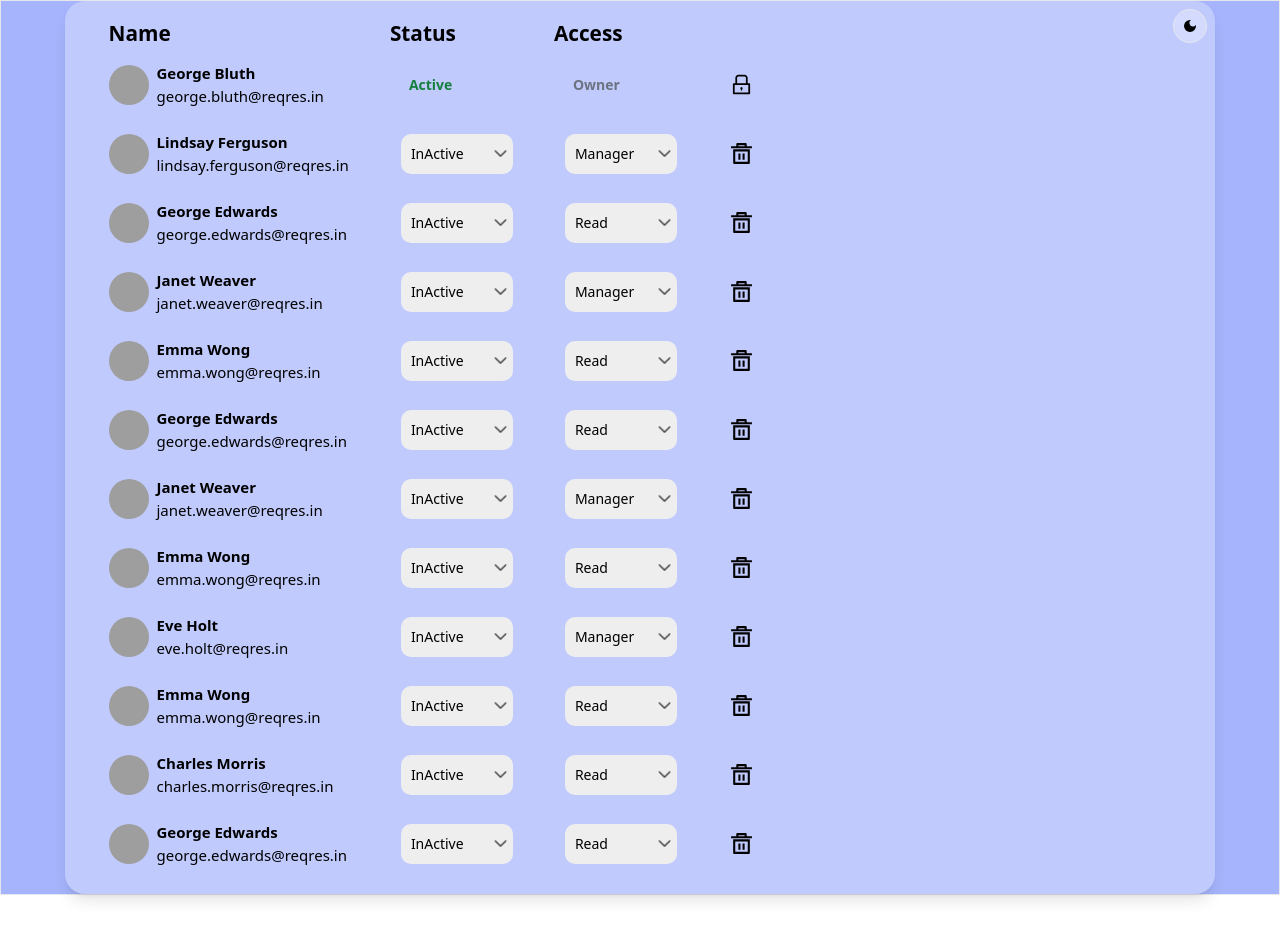
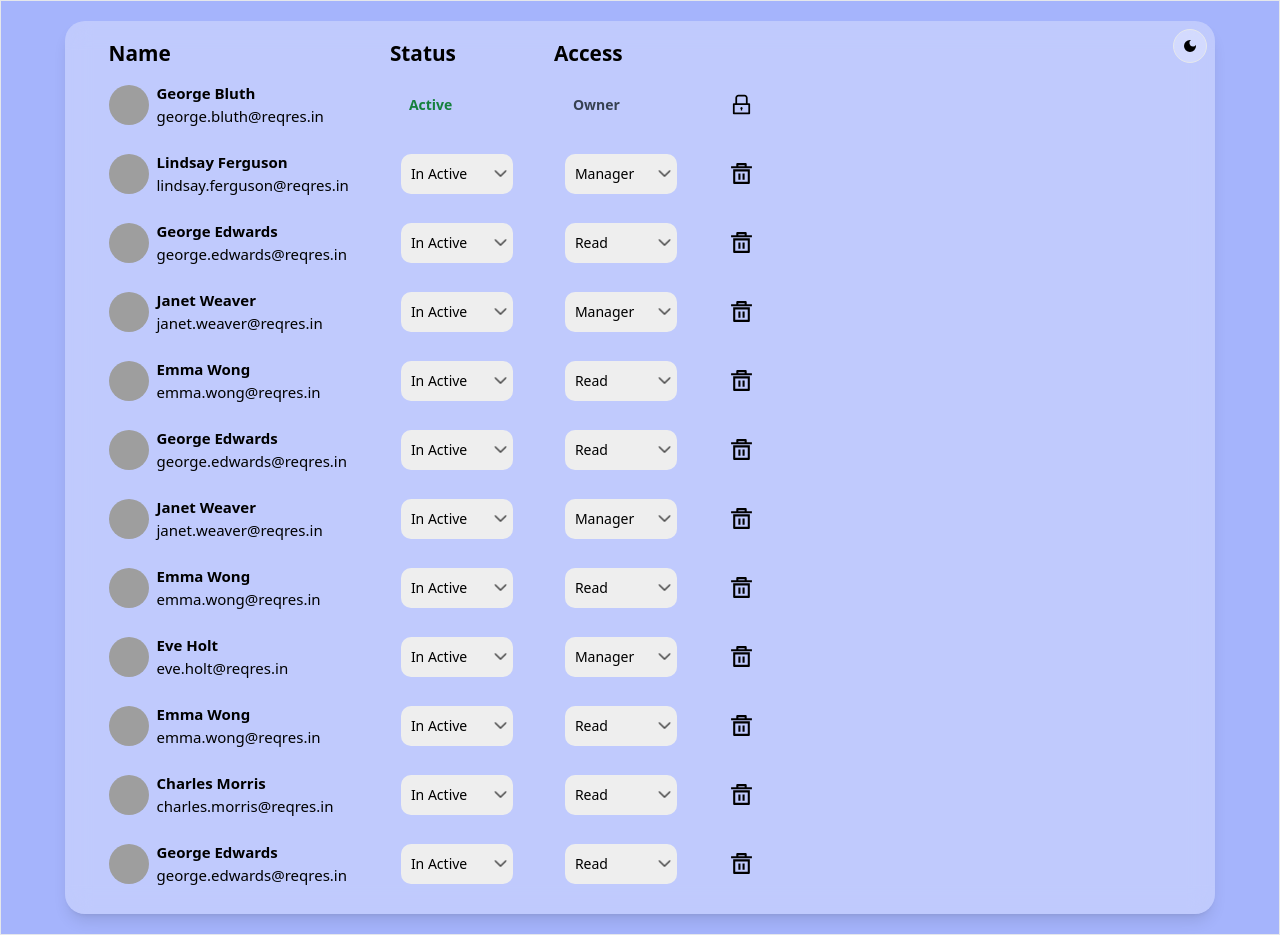
Before and after one commit to vipul832/user-ui, a React (Vite) app: page / in a window 1280 px wide. Before the commit the page ends 895 px from the top, so only its background shows below. Built offline with nearby package versions, Linux system fonts and the light colour scheme; grey boxes are pictures that could not be loaded.

Commit message:
add Margin top

```diff
--- a/src/App.tsx
+++ b/src/App.tsx
@@ -16,7 +16,7 @@ function App() {
     <div
       className={`${
         theme ? "bg-gray-500" : "bg-indigo-300"
-      } container-lg border min-h-screen justify-center items-center flex`}
+      } container-lg border min-h-screen justify-center items-center flex py-5`}
     >
       <div className=" w-[90%]  bg-[#ffff]/30 backdrop-blur-md rounded-[20px] shadow-lg">
         <button
--- a/src/features/users/UserCard.tsx
+++ b/src/features/users/UserCard.tsx
@@ -1,4 +1,4 @@
-import React, { useCallback, useEffect, useState } from "react";
+import React, { useCallback, useEffect, useState,useRef } from "react";
 
 import { useSelector } from "react-redux";
 import { currentUser } from "./UserCardSlice";
@@ -9,8 +9,10 @@ import UserButton from "../button/UserButton";
 const UserCard = () => {
   const user = useSelector(currentUser);
   const theme = useSelector(themeValue);
+  const cardPosition=useRef(null);
 
   const [position, setPosition] = useState({ x: 0, y: 0 });
+  let rangValue=45;
 
   useEffect(() => {
     const handlePosition = (e: MouseEvent) => {
@@ -18,6 +20,7 @@ const UserCard = () => {
         setPosition({ x: e.clientX, y: e.clientY });
       } else {
         setPosition(position);
+         rangValue = Math.floor(Math.random() * 100);
       }
     };
 
@@ -27,21 +30,18 @@ const UserCard = () => {
     };
   }, []);
 
-  const rangValue = Math.floor(Math.random() * 100);
-  // console.log(rangValue);
+  if (!user) {
 
-  if (!user) {
-    console.log("call");
     return <div className="lg:w-[22rem] w-0"></div>;
   }
 
   return (
     user && (
       <div
-        className="w-[22rem]  lg:bg-white/30 lg:backdrop-blur-md rounded-[40px] shadow-lg backdrop-blur bg-white/100"
+        className={`${theme?"lg:bg-secondary/30 bg-primary/30":"lg:bg-primary/30 bg-primary/30"}  w-[22rem]   lg:backdrop-blur-md rounded-[40px] shadow-lg backdrop-blur `}
         style={
           position.x !== 0
-            ? { position: "absolute", top: position.y, left: position.x }
+            ? { position: "absolute", top: position.y, left: position.x}
             : {}
         }
       >
--- a/src/features/users/UserList.tsx
+++ b/src/features/users/UserList.tsx
@@ -58,19 +58,20 @@ const UserList = () => {
                       name="status"
                       className="p-2.5 w-28 rounded-[10px] appearance-none"
                     >
-                      <option value="inActive">InActive</option>
+                      <option value="inActive">In Active</option>
                       <option value="active">Active</option>
                     </select>
                   )}
                 </td>
                 <td className="whitespace-nowrap px-3 py-2 text-sm text-left pr-10">
                   {user.owner ? (
-                    <p className="text-2 font-semibold text-gray-500 px-2">
+                    <p className="text-2 font-semibold text-gray-700 px-2 font-bold">
                       Owner
                     </p>
                   ) : (
                     <select name="access" className="p-2.5 w-28 rounded-[10px]">
                       <option value="">{user.role}</option>
+                      <option value="">{user.role=="Manager"? "Read":"Manager"}</option>
                     </select>
                   )}
                 </td>
```
